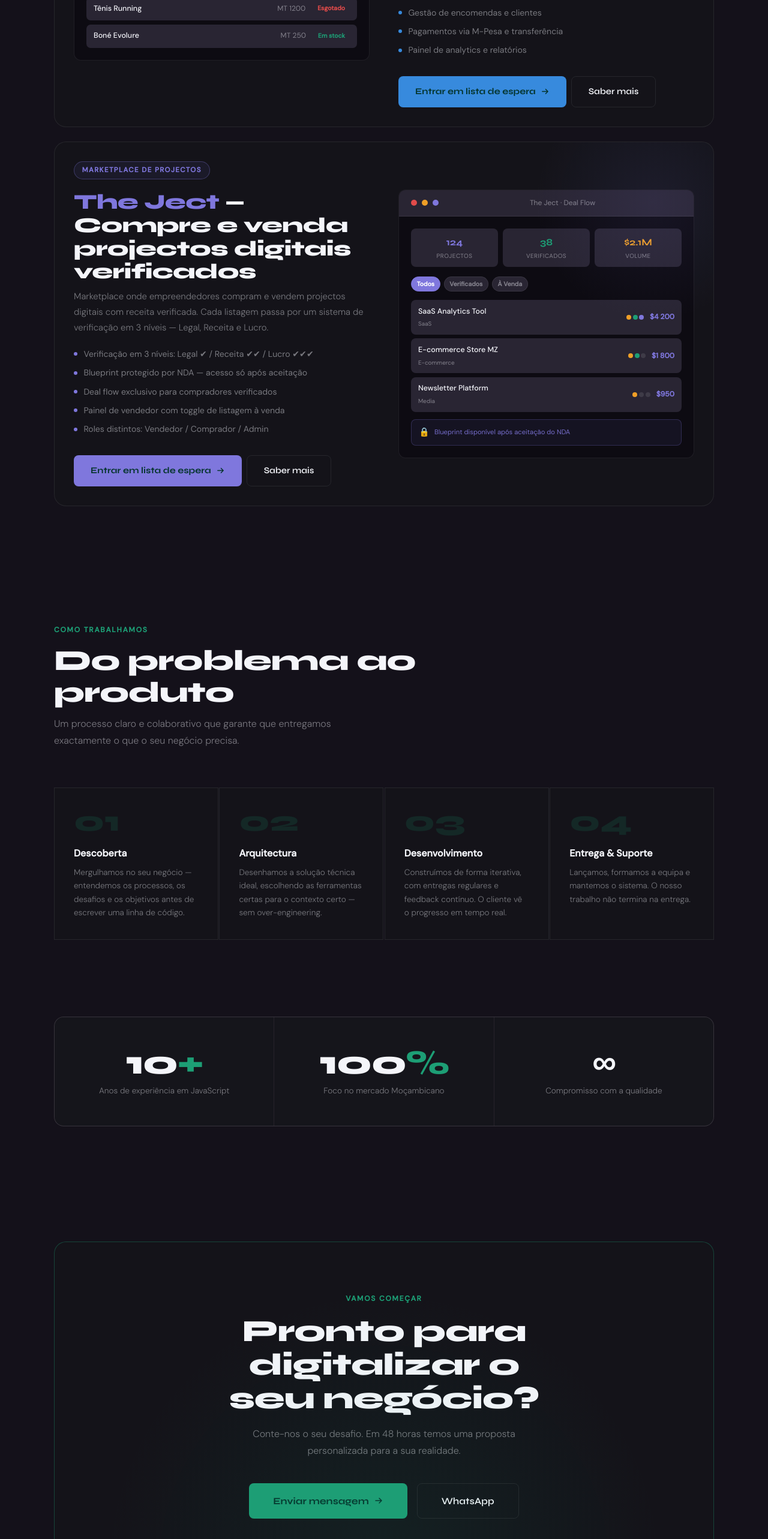
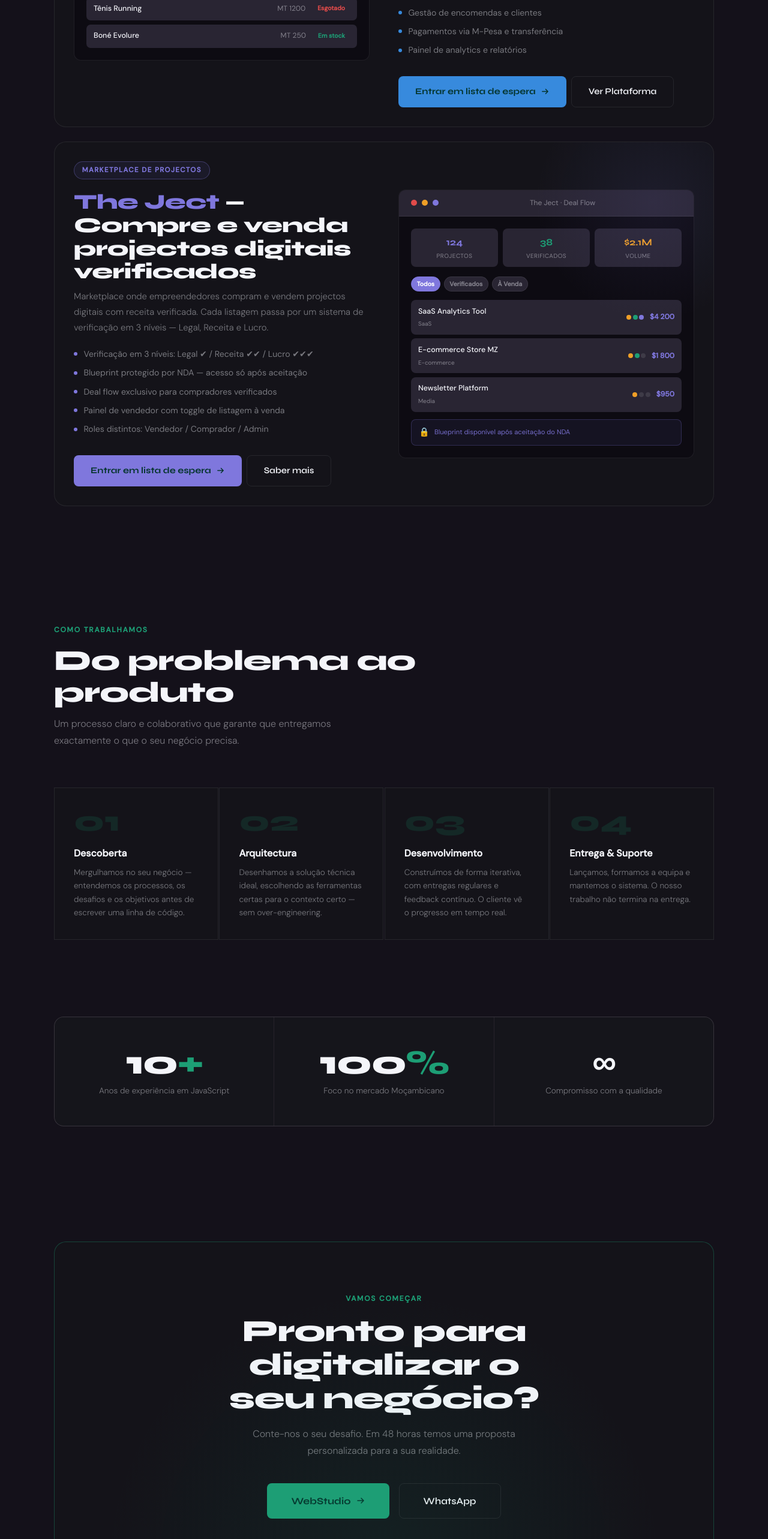
Before and after one commit to ArcidesFerrao/evolurelabs, a Next.js app: page / in a window 1280 px wide. Shown: the part 3280-5846 px from the top of the page at 60% size. Built offline with nearby package versions, Linux system fonts and the light colour scheme.

Commit message:
digimart link

```diff
--- a/app/components/CTA.tsx
+++ b/app/components/CTA.tsx
@@ -82,7 +82,7 @@
             }}
           >
             <a
-              href="mailto:contacto@evolurelabs.com"
+              href="https://webstudio.evolurelabs.com"
               style={{
                 background: "var(--accent)",
                 color: "#04342c",
@@ -110,7 +110,7 @@
                 el.style.boxShadow = "";
               }}
             >
-              Enviar mensagem
+              WebStudio
               <svg width="16" height="16" viewBox="0 0 16 16" fill="none">
                 <path
                   d="M3 8h10M9 4l4 4-4 4"
--- a/app/components/Products.tsx
+++ b/app/components/Products.tsx
@@ -46,7 +46,10 @@
       "Painel de analytics e relatórios",
     ],
     cta: { label: "Entrar em lista de espera", href: "#contacto" },
-    secondary: { label: "Saber mais", href: "#contacto" },
+    secondary: {
+      label: "Ver Plataforma",
+      href: "https://digimart.evolurelabs.com",
+    },
     mock: "digimart",
   },
   {
```
